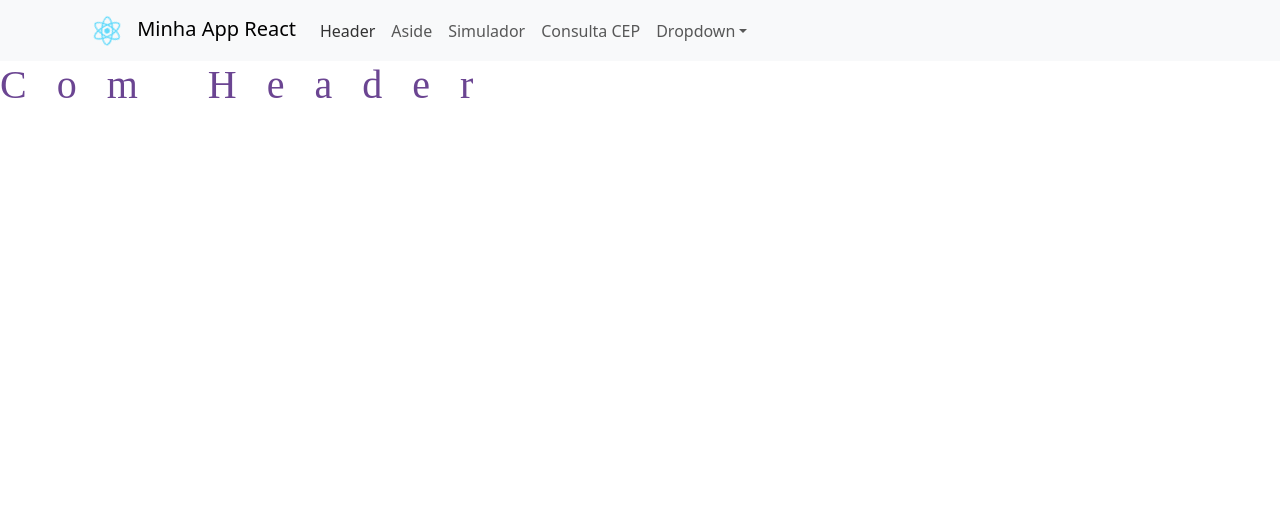
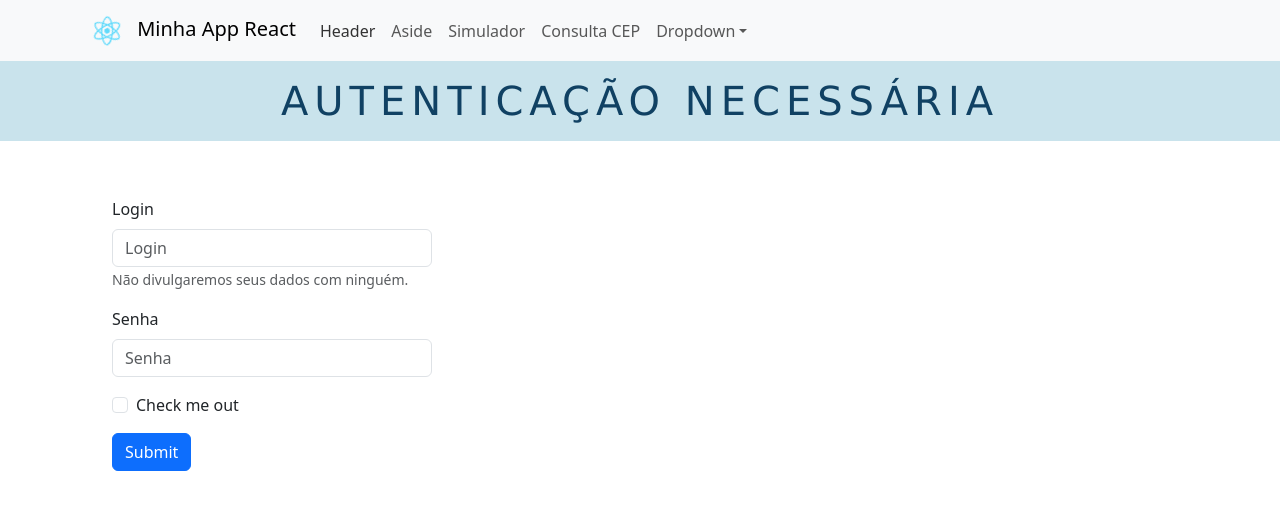
Before and after one commit to Freesz0/React, a React (Create React App) app in the folder primeiroprojetodwfe/: page / in a window 1280 px wide. Both pictures are taken after a click on the button "Header". Shown: the top 510 px of the page. Built offline with nearby package versions, Linux system fonts and the light colour scheme.

Commit message:
Implementação do Formulario de Contato + CSS

```diff
--- a/primeiroprojetodwfe/src/Header.css
+++ b/primeiroprojetodwfe/src/Header.css
@@ -1,5 +1,17 @@
-.header {
-  font-family: 'Times New Roman', monospace;
-  letter-spacing: 30px;
-  color: rgb(107, 69, 146);
+.header1 {
+  font-family: Verdana, Geneva, Tahoma, sans-serif;
+  letter-spacing: 6px;
+  color: rgb(16, 65, 99);
+  background-color: rgb(201, 227, 236);
+  text-align: center;
+  padding: 1rem;
 }
+
+.formularioHeader {
+  align-items: center;
+  padding: 3rem 7rem;
+}
+
+.mb-3 {
+  max-width: 20rem;
+}
--- a/primeiroprojetodwfe/src/Header.js
+++ b/primeiroprojetodwfe/src/Header.js
@@ -1,14 +1,56 @@
-import React from "react";
 import "./Header.css";
+import { useState } from "react";
+import { Button, Form } from "react-bootstrap";
 
 function Header(props) {
+    const [form, setForm] = useState({ login: "", senha: "" });
+
+    const handleChangeForm = (event) => {
+        setForm({ ...form, [event.target.name]: event.target.value });
+    };
+
+    const handleSubmitForm = (event) => {
+        event.preventDefault();
+
+        if(form.login === "teste" && form.senha === "senha"){
+            alert("Logado com sucesso")
+            window.location = "/"
+        } else {
+            alert("Usuario e senha inválidos")
+        }
+    };
+
     if(props.menu === "não"){
         return (
             <h1> Sem Header </h1>
         )
     }else{
     return (
-        <h1 className='header'> Com Header  </h1>
+        <>
+        <h1 className='header1'>AUTENTICAÇÃO NECESSÁRIA</h1>
+
+        <Form className="formularioHeader">
+            <Form.Group className="mb-3" controlId="formBasicLogin">
+                <Form.Label>Login</Form.Label>
+                <Form.Control onChange={handleChangeForm} type="login" placeholder="Login" name="login" />
+                <Form.Text className="text-muted">
+                    Não divulgaremos seus dados com ninguém.
+                </Form.Text>
+            </Form.Group>
+
+            <Form.Group className="mb-3" controlId="formBasicSenha">
+                <Form.Label>Senha</Form.Label>
+                <Form.Control onChange={handleChangeForm} type="password" placeholder="Senha" name="senha"/>
+            </Form.Group>
+            <Form.Group className="mb-3" controlId="formBasicCheckbox">
+                <Form.Check type="checkbox" label="Check me out" />
+            </Form.Group>
+            <Button onClick={handleSubmitForm} variant="primary" type="submit">
+                Submit
+            </Button>
+        </Form>
+
+        </>
     );
     }
 }
```
